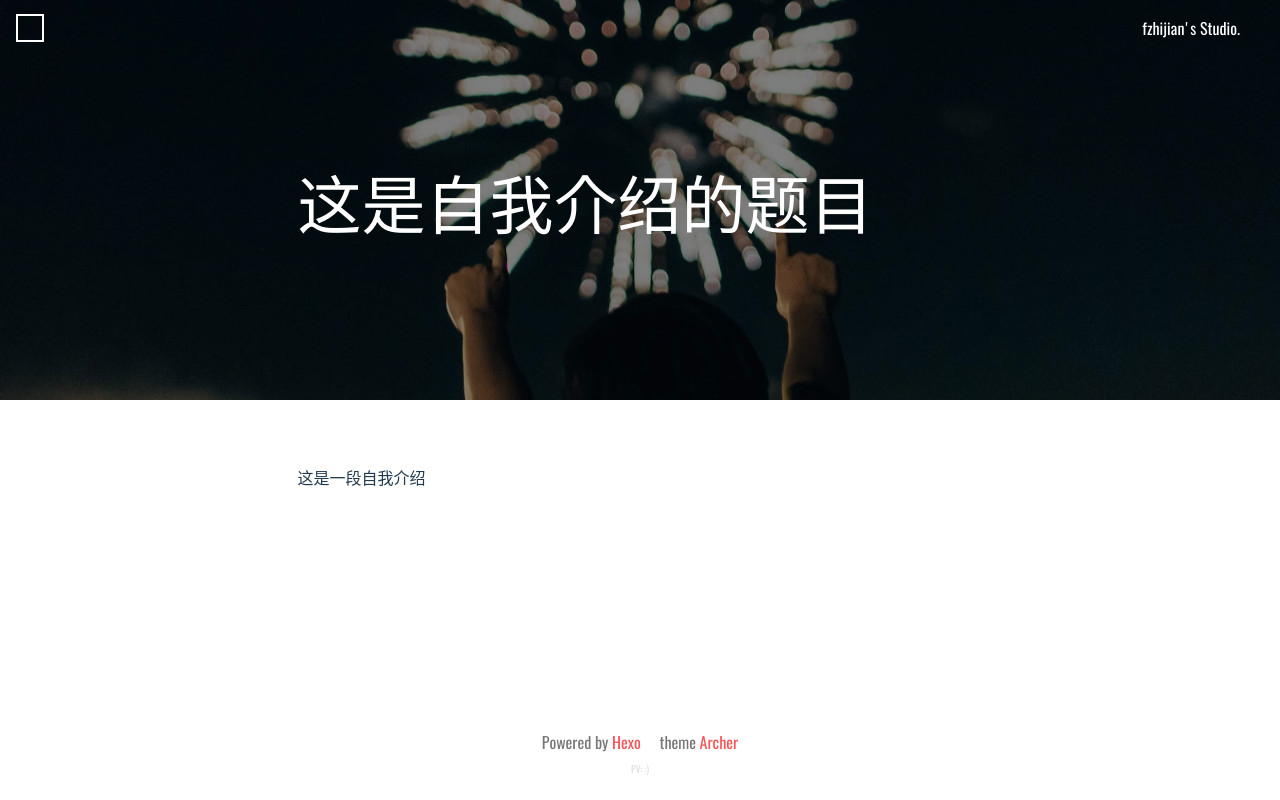
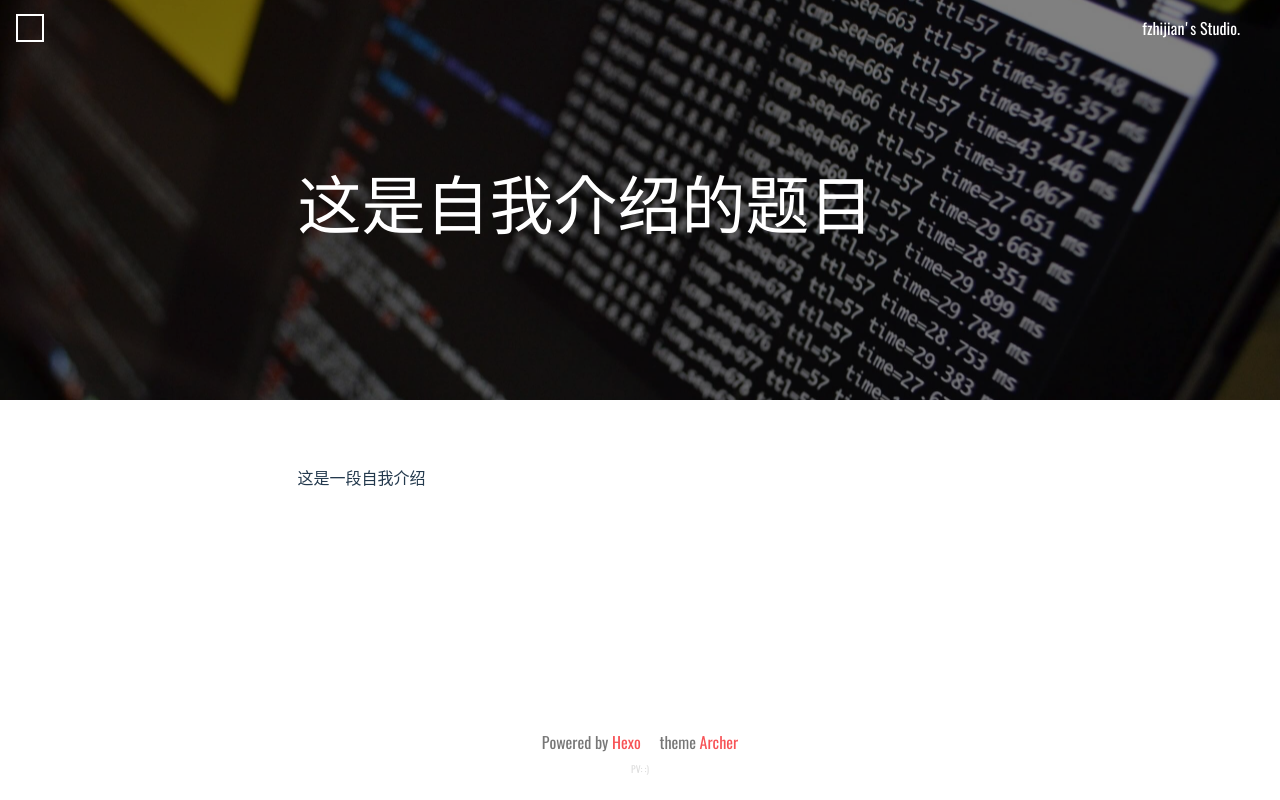
Before and after one commit to fang0814/fang0814.github.io, a plain HTML site: page about/index.html in a window 1280 px wide. Drawn offline with nearby package versions, Linux system fonts and the light colour scheme; some packages are replaced by stand-ins of ours; a script that the page names is missing; a web font is replaced by a local one.

Commit message:
Site updated: 2020-02-16 13:22:08

```diff
--- a/about/index.html
+++ b/about/index.html
@@ -187,7 +187,7 @@
 }( typeof global !== "undefined" ? global : this ) );
 </script>
 
-    <link rel="icon" href= "/fang0814.github.io/assets/favicon.ico" />
+    <link rel="icon" href= "/fang0814.github.io/assets/078.ico" />
     <link rel="preload" href="https://cdn.jsdelivr.net/npm/webfontloader@1.6.28/webfontloader.min.js" as="script" />
     <link rel="preload" href="https://cdn.jsdelivr.net/npm/jquery@3.3.1/dist/jquery.min.js" as="script" />
     <link rel="preload" href="/fang0814.github.io/scripts/main.js" as="script" />
@@ -232,7 +232,7 @@ height:50vh;
 
 
     <div class="site-intro-placeholder"></div>
-    <div class="site-intro-img" style="background-image: url(/fang0814.github.io/intro/about-bg.jpg)"></div>
+    <div class="site-intro-img" style="background-image: url(/fang0814.github.io/intro/post-bg.jpg)"></div>
     <div class="site-intro-meta">
         <!-- 标题  -->
         <h1 class="intro-title">
```
Also changed, not shown: 2020/02/15/hello-world/index.html (+1 -1 lines), 404-md/index.html (+2 -2 lines), archives/2020/02/index.html (+1 -1 lines), archives/2020/index.html (+1 -1 lines), archives/index.html (+1 -1 lines), index.html (+1 -1 lines), assets/078.ico (added).
